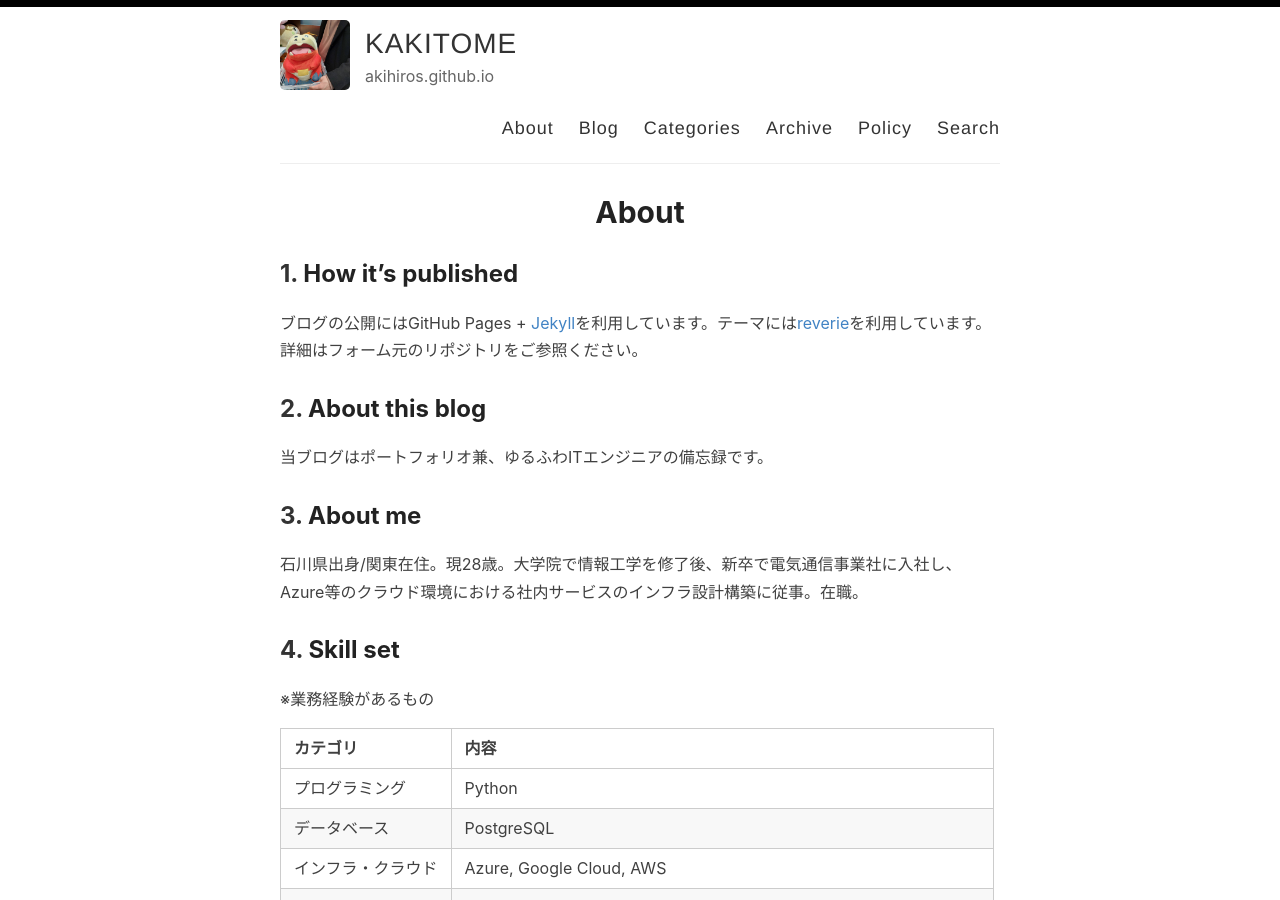
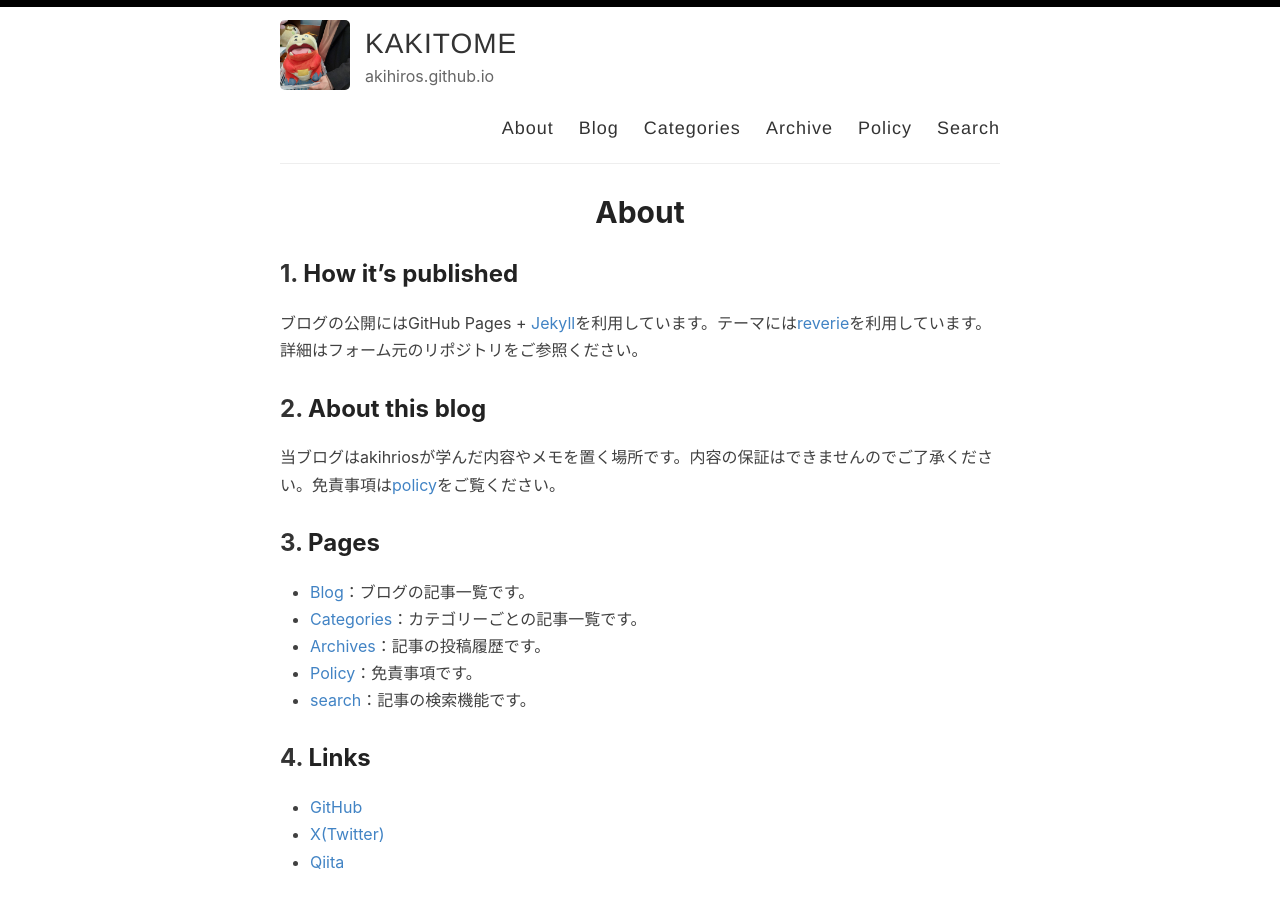
Before and after one commit to akihiros/akihiros.github.io, a Jekyll site: the page built from _pages/about.md, in a window 1280 px wide and 900 px high. Built offline with Jekyll 4.4.1, drawn with Linux system fonts in a browser that asks for light colours; some of the changed text lies outside the part shown.

Commit message:
fix about

```diff
--- a/_pages/about.md
+++ b/_pages/about.md
@@ -10,40 +10,15 @@ permalink: /about/
 
 ## About this blog
 
-当ブログはポートフォリオ兼、ゆるふわITエンジニアの備忘録です。
+当ブログはakihriosが学んだ内容やメモを置く場所です。内容の保証はできませんのでご了承ください。免責事項は[policy](../policy/)をご覧ください。
 
-## About me
+## Pages
 
-石川県出身/関東在住。現28歳。大学院で情報工学を修了後、新卒で電気通信事業社に入社し、Azure等のクラウド環境における社内サービスのインフラ設計構築に従事。在職。
-
-## Skill set
-
-※業務経験があるもの
-
-カテゴリ | 内容 |
----|---|
-プログラミング | Python |
-データベース | PostgreSQL |
-インフラ・クラウド | Azure, Google Cloud, AWS |
-仮想化 | Docker, Podman, Kubernetes |
-CI/CD | Ansible, Terraform, Jenkins |
-ミドルウェア | Proxy(Squid,Nginx), LB(HAProxy,Pacemaker,Corosync), Web(Nginx) |
-監視 | Zabbix, Datadog |
-バージョン管理 | Git, GitHub, GitLab |
-
-## Award / Publication
-
-1. DPS Workshop 2020, 優秀論文賞, 優秀プレゼンテーション賞受賞．
-2. 情報処理学会論文誌, 2021採択．
-
-## Certifications
-
-- Microsoft
-  - Infrastructure: AZ-104, AZ-700
-  - Data and AI: DP-900
-- Google Cloud: CDL, ACE, PCA
-- IPA: 基本情報技術者
-- JDLA: G検定
+- [Blog](../)：ブログの記事一覧です。
+- [Categories](../categories/)：カテゴリーごとの記事一覧です。
+- [Archives](../archive/)：記事の投稿履歴です。
+- [Policy](../policy/)：免責事項です。
+- [search](../search/)：記事の検索機能です。
 
 ## Links
 
```
